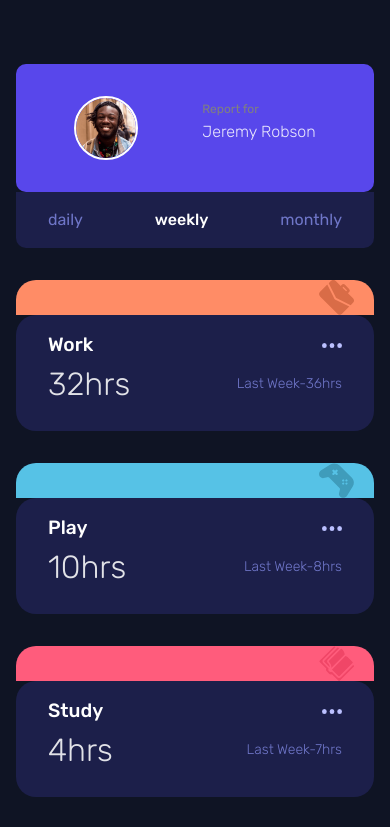
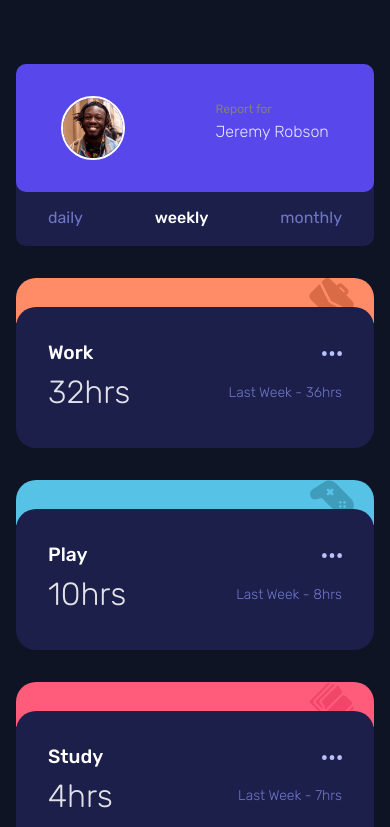
Before and after one commit to Robertron624/time-tracking-dashboard, a React (Vite) app: page / in a window 390 px wide. Shown: the top 827 px of the page. Built offline with nearby package versions, Linux system fonts and the light colour scheme.

Commit message:
mobile design finished

```diff
--- a/src/App.jsx
+++ b/src/App.jsx
@@ -133,8 +133,8 @@ function App() {
         </div>
       </div>
       <div className="time-cards">
-        {cardsData.map((card) => (
-          <TimeCard card={card}/>
+        {cardsData.map((card, i) => (
+          <div key={i}><TimeCard card={card}/></div>
         ))}
       </div>
     </main>
--- a/src/App.scss
+++ b/src/App.scss
@@ -36,10 +36,10 @@ $pale-blue: hsl(236, 100%, 87%);
 
   .user-control .user-info{
     display: flex;
-    gap: 4rem;
-    justify-content: center;
+    justify-content: space-around;
     padding: 2rem 0;
     border-radius: 10px;
+    position: relative;
 
     background-color: $blue;
 
@@ -72,9 +72,10 @@ $pale-blue: hsl(236, 100%, 87%);
     display: flex;
     background-color: $dark-blue;
     justify-content: space-between;
-    padding: 1rem 2rem;
+    padding: 1.5rem 2rem 1rem;
     color: $desaturated-blue;
     border-radius: 0 0 10px 10px;
+    margin-top: -.6rem;
     .current {
       font-weight: 600;
       color: white;
--- a/src/components/TimeCard.jsx
+++ b/src/components/TimeCard.jsx
@@ -9,6 +9,8 @@ const TimeCard = ({card}) => {
     const time = useStore(state => state.time)
 
     // console.log("time from TimeCard -> ", time)
+
+    const lastText = time == 'daily' ? 'Yesterday' : time == 'weekly' ? 'Last Week' : 'Last Month'
 
 
   return (
@@ -23,7 +25,7 @@ const TimeCard = ({card}) => {
             </div>
             <div className={styles.current_previous}>
                 <p className={styles.current}>{timeframes[time].current}hrs</p>
-                <span className={styles.previous}>Last Week-{timeframes[time].previous}hrs</span>
+                <span className={styles.previous}>{lastText} - {timeframes[time].previous}hrs</span>
             </div>
         </div>
     </div>
--- a/src/styles/TimeCard.module.scss
+++ b/src/styles/TimeCard.module.scss
@@ -17,7 +17,7 @@ $soft-orange : hsl(43, 84%, 65%);
 .card {
     text-align: left;
     .card_header{
-        height: 35px;
+        height: 45px;
         border-radius: 20px 20px 0 0;
         background-repeat: no-repeat;
         background-position: right 20px top;
@@ -25,12 +25,13 @@ $soft-orange : hsl(43, 84%, 65%);
     }
 
     .card_body{
-        height: 100px;
+        // height: 100px;
         background-color: $dark-blue;
-        padding: 1rem 2rem 0;
+        padding: 2rem;
         display: flex;
         flex-direction: column;
         border-radius: 20px;
+        margin-top: -1rem;
 
         .card_title {
             display: flex;
```
